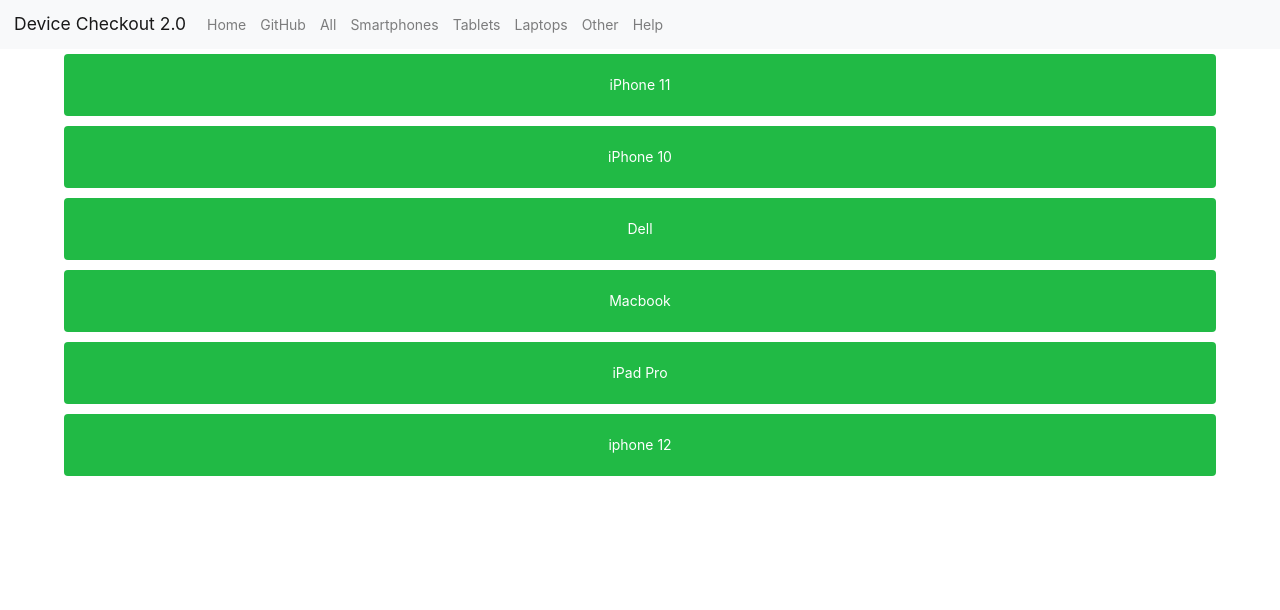
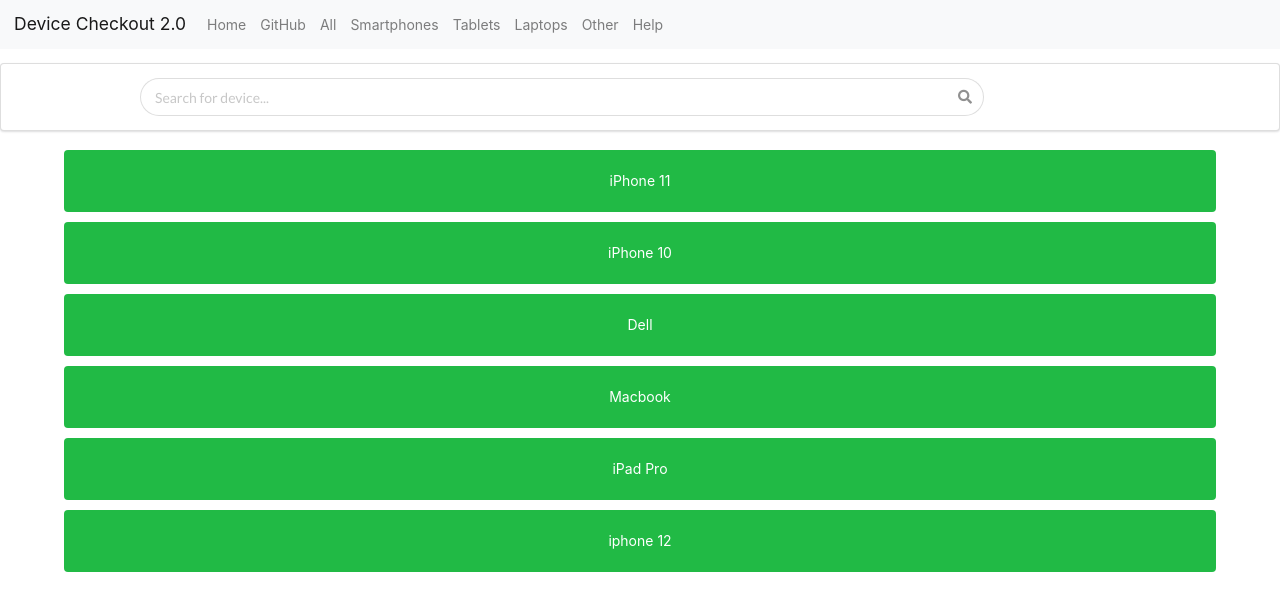
Before and after one commit to claudeshyaka-esri/device-checkout, a React (Create React App) app in the folder device-checkout-frontend/app/: page / in a window 1280 px wide. Shown: the top 610 px of the page. Built offline with nearby package versions, Linux system fonts and the light colour scheme.

Commit message:
added search component, no functionality yet

```diff
--- a/device-checkout-frontend/app/src/components/App2.js
+++ b/device-checkout-frontend/app/src/components/App2.js
@@ -7,6 +7,7 @@
 import NavBar from "./NavBar";
 import DeviceResultList from "./DeviceResultList";
 import LoadingSpinner from "./LoadingSpinner";
+import Search from "./Search";
 
 class App2 extends React.Component {
   state = {
@@ -40,6 +41,11 @@
     return (
       <div>
         <NavBar />
+        <div className="ui segment">
+          <div style={{ marginLeft: "10%" }}>
+            <Search />
+          </div>
+        </div>
         <div className="result-container">
           {loading ? (
             <LoadingSpinner />
--- /dev/null
+++ b/device-checkout-frontend/app/src/components/Search.js
@@ -0,0 +1,19 @@
+import React from "react";
+
+const Search = () => {
+  return (
+    <div className="ui search">
+      <div className="ui icon input" style={{ width: "75%" }}>
+        <input
+          className="prompt"
+          type="text"
+          placeholder="Search for device..."
+        />
+        <i className="search icon"></i>
+      </div>
+      <div className="results"></div>
+    </div>
+  );
+};
+
+export default Search;
```
